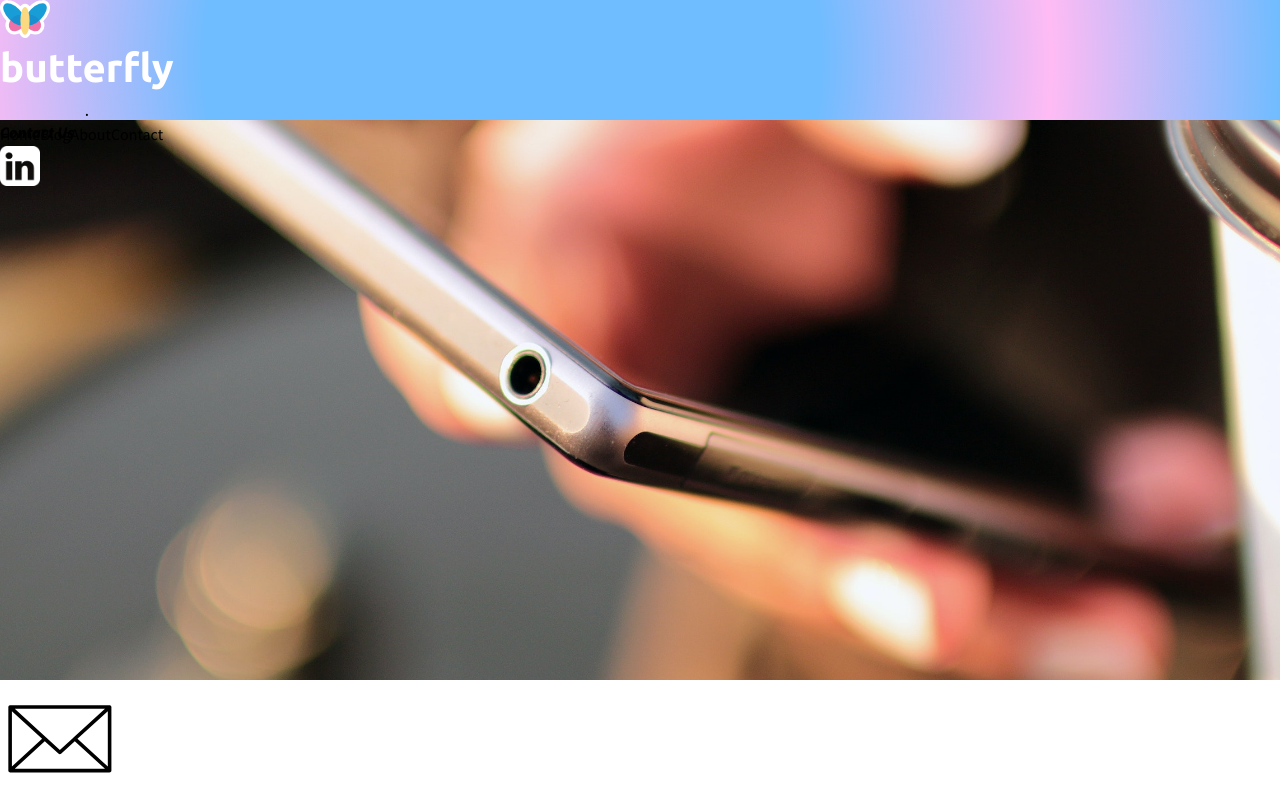
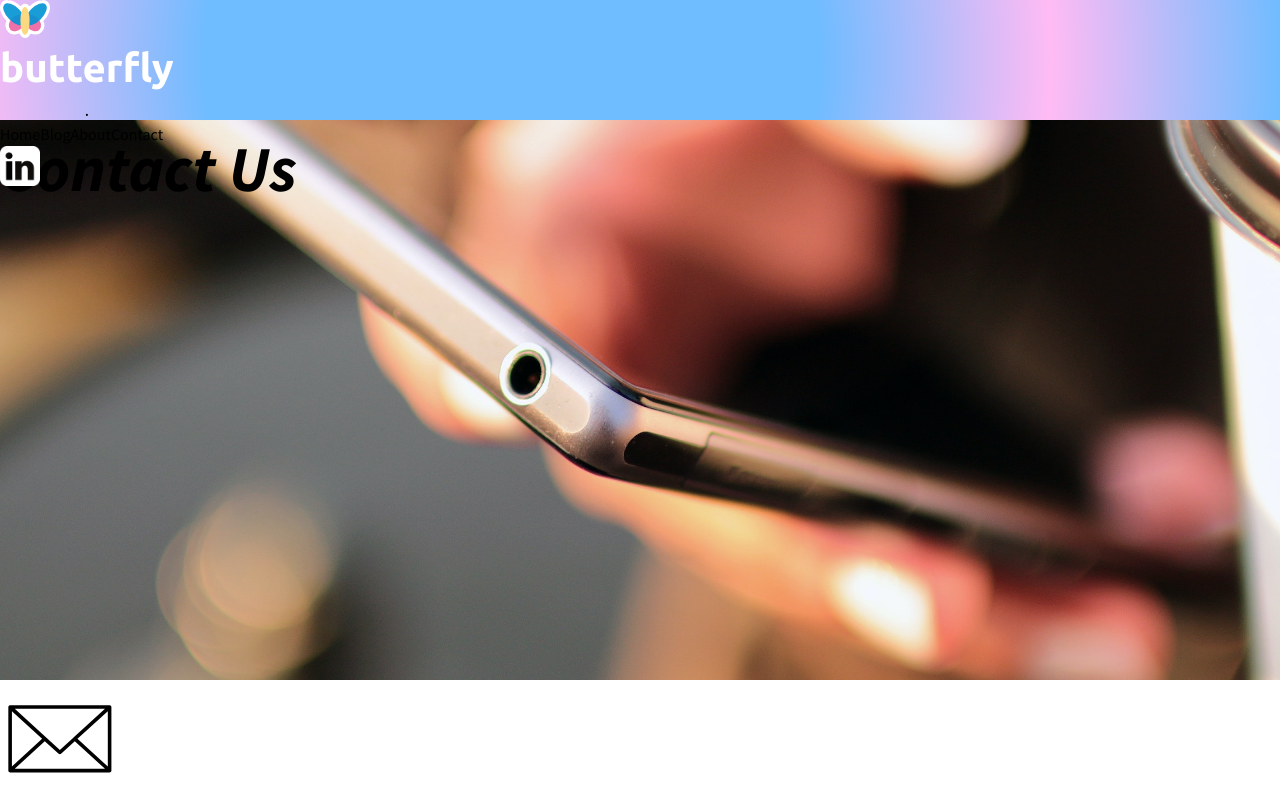
Before and after one commit to DaluAlozie/Butterfly, a Next.js app: page /contact in a window 1280 px wide. Shown: the top 800 px of the page. Built offline with nearby package versions, Linux system fonts and the light colour scheme; no server answers.

Commit message:
touching up homepage

```diff
--- a/components/index/nav.tsx
+++ b/components/index/nav.tsx
@@ -9,7 +9,7 @@ const HomeNav: NextPage = () => {
     const NavLink = "h-14 items-center justify-center min-w-max mx-4 link-underline link-underline-black text-black mt-2 sans-regular text-3xl nav-link"
 
     return (
-        <nav className='z-50 flex flex-wrap items-start justify-center w-full px-5 py-4 pt-5 mt-4 bg-fixed collapse-hide'>
+        <nav className='z-50 flex flex-wrap items-start justify-center w-full px-5 py-4 pt-20 xl:pt-5 mt-4 bg-fixed collapse-hide'>
             <div  className='z-50 justify-around w-full ml-8 xl:inline-flex xl:flex-grow xl:w-auto'>
                 <div id="navbar" className='z-50 flex flex-col items-center mr-12 xl:inline-flex xl:flex-row xl:w-auto xl:items-center xl:h-auto'>
                     <Link passHref={true} href='/'>
--- a/pages/contact.tsx
+++ b/pages/contact.tsx
@@ -16,7 +16,7 @@ const Contact: NextPage = () => {
       </Head>
       <div className='flex flex-col justify-between w-full h-max min-w-max min-h-max'>
         <div className='w-full py-24 contact-us-banner h-max'>
-          <div className='text-6xl text-center text-white bold-italic sm:text-8xl'>
+          <div className='contact-text text-center text-white bold-italic sm:text-8xl'>
             Contact Us
           </div>
         </div>
--- a/styles/globals.css
+++ b/styles/globals.css
@@ -178,12 +178,9 @@ nav{
     background-position: center;
     height: 70vh;
 }
-
-
-
-
-
-
+.contact-text{
+    font-size: 4rem;
+}
 
 /* Font for butterfly in header */
 @font-face {
```
